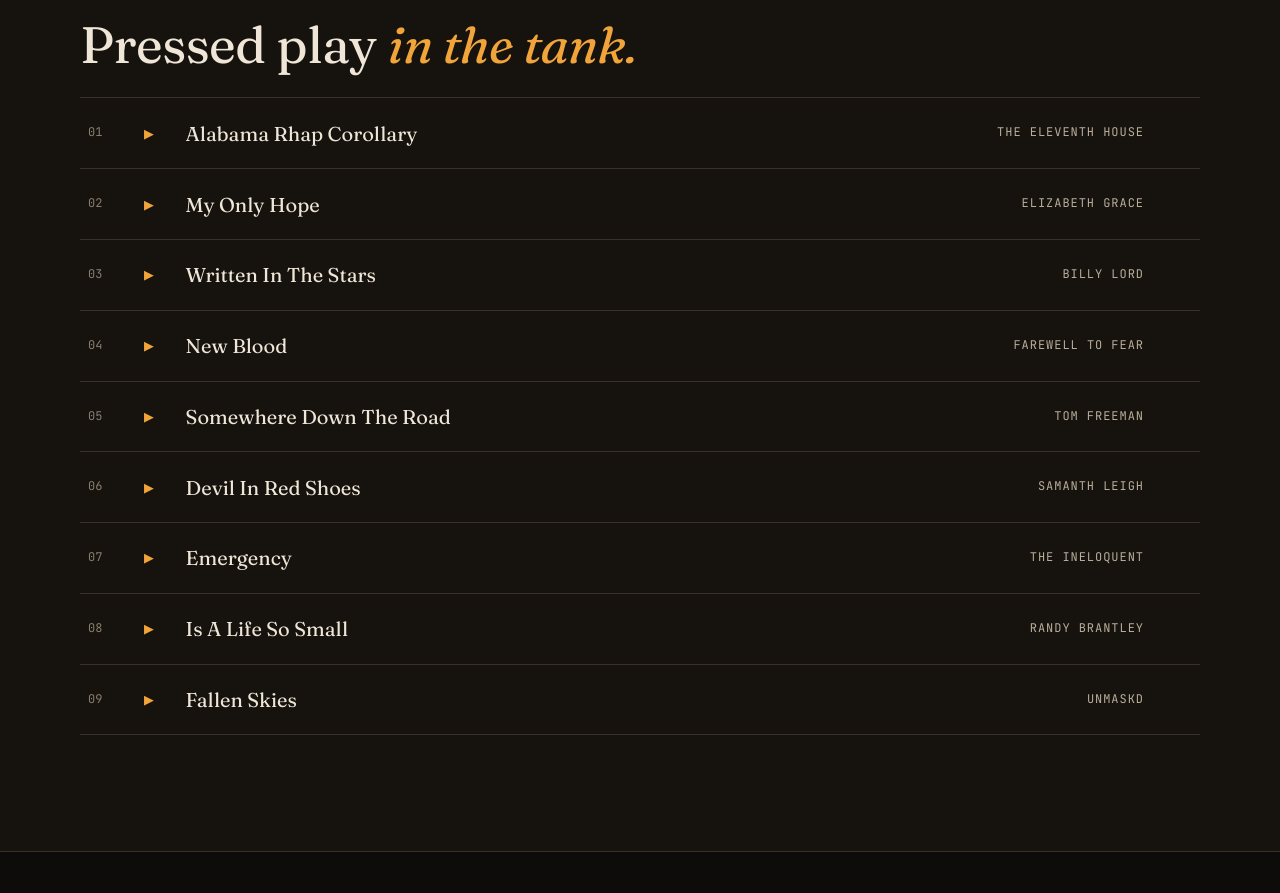
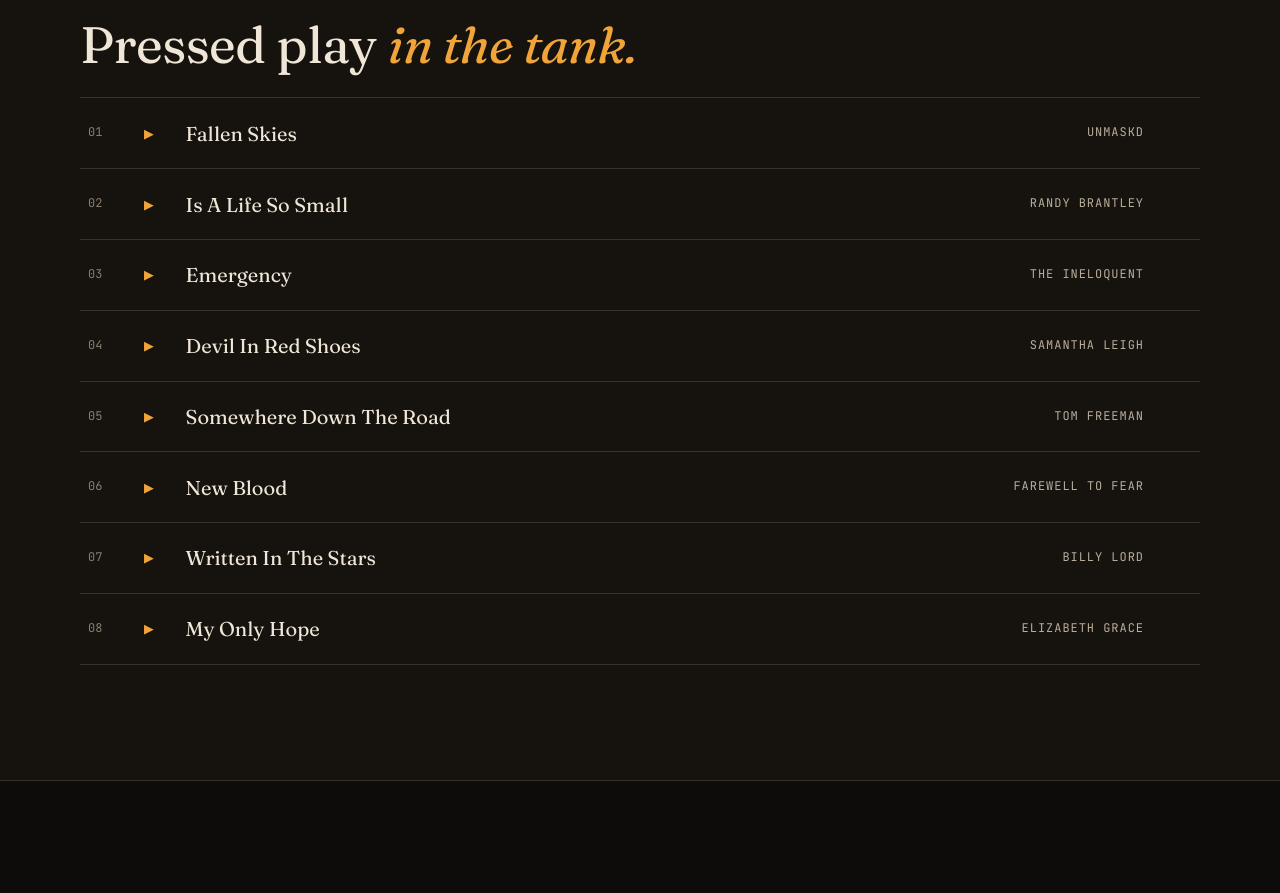
Before and after one commit to tanacea/fishtank-recordings-site, an Astro site: page /song-production in a window 1280 px wide. Shown: the part 1803-2696 px from the top of the page. Built offline with nearby package versions, Linux system fonts and the light colour scheme; Astro itself is replaced by a stand-in of ours.

Commit message:
Fix SoundCloud players: load tracks by permalink
The old api.soundcloud.com/tracks/ID embed URLs no longer resolve. Use the
eight tracks currently on soundcloud.com/thefishtankrecordings by permalink;
Alabama Rhap Corollary is no longer on the account.

Co-Authored-By: Claude Opus 5.5 <noreply@anthropic.com>
Claude-Session: https://claude.ai/code/session_01TsdbZ8zuMUmYWZfZnDuggs

```diff
--- a/src/components/TrackList.vue
+++ b/src/components/TrackList.vue
@@ -3,27 +3,25 @@
 // loads the heavy SoundCloud iframe when someone presses play.
 import { ref } from 'vue';
 
-const props = defineProps<{ tracks: { title: string; artist: string; id: string }[] }>();
+const props = defineProps<{ tracks: { title: string; artist: string; url: string }[] }>();
 const active = ref<string | null>(null);
 
-const src = (id: string) =>
-  `https://w.soundcloud.com/player/?url=${encodeURIComponent(
-    `https://api.soundcloud.com/tracks/${id}`,
-  )}&color=%23f0a43a&auto_play=true&hide_related=true&show_comments=false&show_user=true&show_reposts=false&visual=false`;
+const src = (url: string) =>
+  `https://w.soundcloud.com/player/?url=${encodeURIComponent(url)}&color=%23f0a43a&auto_play=true&hide_related=true&show_comments=false&show_user=true&show_reposts=false&visual=false`;
 </script>
 
 <template>
   <ol class="tl">
-    <li v-for="(t, i) in props.tracks" :key="t.id" :class="{ on: active === t.id }">
-      <button class="tl__row" :aria-pressed="active === t.id" @click="active = active === t.id ? null : t.id">
+    <li v-for="(t, i) in props.tracks" :key="t.url" :class="{ on: active === t.url }">
+      <button class="tl__row" :aria-pressed="active === t.url" @click="active = active === t.url ? null : t.url">
         <span class="tl__n">{{ String(i + 1).padStart(2, '0') }}</span>
-        <span class="tl__icon" aria-hidden="true">{{ active === t.id ? '■' : '▶' }}</span>
+        <span class="tl__icon" aria-hidden="true">{{ active === t.url ? '■' : '▶' }}</span>
         <span class="tl__title">{{ t.title }}</span>
         <span class="tl__artist">{{ t.artist }}</span>
         <span class="tl__bars" aria-hidden="true"><i /><i /><i /><i /></span>
       </button>
-      <div v-if="active === t.id" class="tl__player">
-        <iframe :title="`${t.title} by ${t.artist}`" width="100%" height="120" allow="autoplay" :src="src(t.id)" loading="lazy" />
+      <div v-if="active === t.url" class="tl__player">
+        <iframe :title="`${t.title} by ${t.artist}`" width="100%" height="120" allow="autoplay" :src="src(t.url)" loading="lazy" />
       </div>
     </li>
   </ol>
--- a/src/data/site.ts
+++ b/src/data/site.ts
@@ -233,17 +233,18 @@ export const testimonials = [
   },
 ];
 
-// SoundCloud track IDs carried over from the original site.
+// SoundCloud tracks (permalinks verified on soundcloud.com/thefishtankrecordings, Nov 2026).
+// The widget loads tracks by permalink; the old numeric-ID URLs no longer resolve.
+const SC = 'https://soundcloud.com/thefishtankrecordings/';
 export const tracks = [
-  { title: 'Alabama Rhap Corollary', artist: 'The Eleventh House', id: '270040629' },
-  { title: 'My Only Hope', artist: 'Elizabeth Grace', id: '270041340' },
-  { title: 'Written In The Stars', artist: 'Billy Lord', id: '270043222' },
-  { title: 'New Blood', artist: 'Farewell To Fear', id: '270044306' },
-  { title: 'Somewhere Down The Road', artist: 'Tom Freeman', id: '270044927' },
-  { title: 'Devil In Red Shoes', artist: 'Samanth Leigh', id: '270045417' },
-  { title: 'Emergency', artist: 'The Ineloquent', id: '270045897' },
-  { title: 'Is A Life So Small', artist: 'Randy Brantley', id: '270047241' },
-  { title: 'Fallen Skies', artist: 'UnMasKd', id: '270048949' },
+  { title: 'Fallen Skies', artist: 'UnMasKd', url: SC + 'unmaskd-fallen-skies' },
+  { title: 'Is A Life So Small', artist: 'Randy Brantley', url: SC + 'randy-brantley-is-a-life-so-small' },
+  { title: 'Emergency', artist: 'The Ineloquent', url: SC + 'the-ineloquent-emergency' },
+  { title: 'Devil In Red Shoes', artist: 'Samantha Leigh', url: SC + 'samantha-leigh-devil-in-red-shoes' },
+  { title: 'Somewhere Down The Road', artist: 'Tom Freeman', url: SC + 'tomfreeman-02v1-somewheredowntheroad-isrc-000000000000' },
+  { title: 'New Blood', artist: 'Farewell To Fear', url: SC + 'farewell-to-fear-new-blood' },
+  { title: 'Written In The Stars', artist: 'Billy Lord', url: SC + 'billylord-03v1-writteninthestars' },
+  { title: 'My Only Hope', artist: 'Elizabeth Grace', url: SC + 'elizabethgrace-my-only-hope' },
 ];
 
 export const gear = [
```
